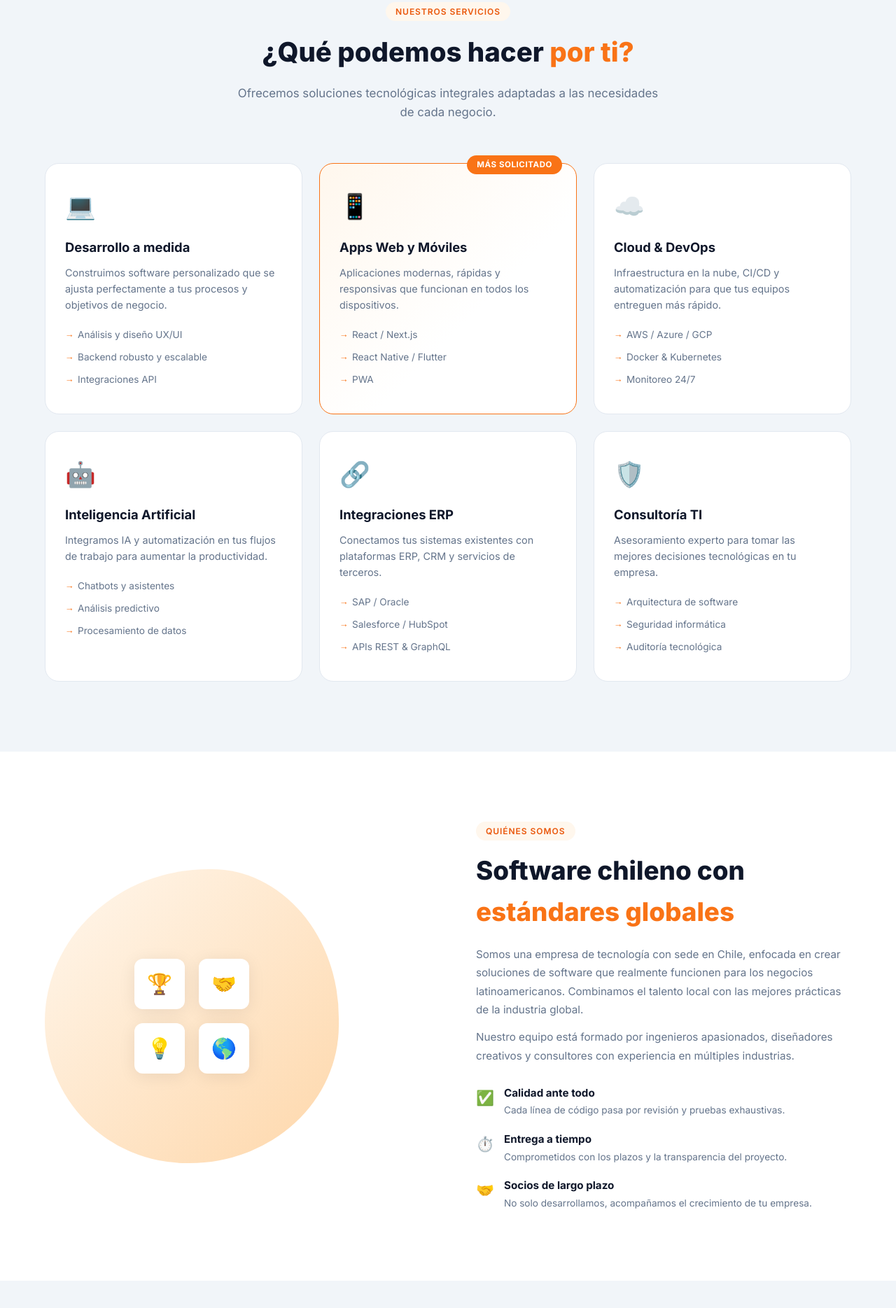
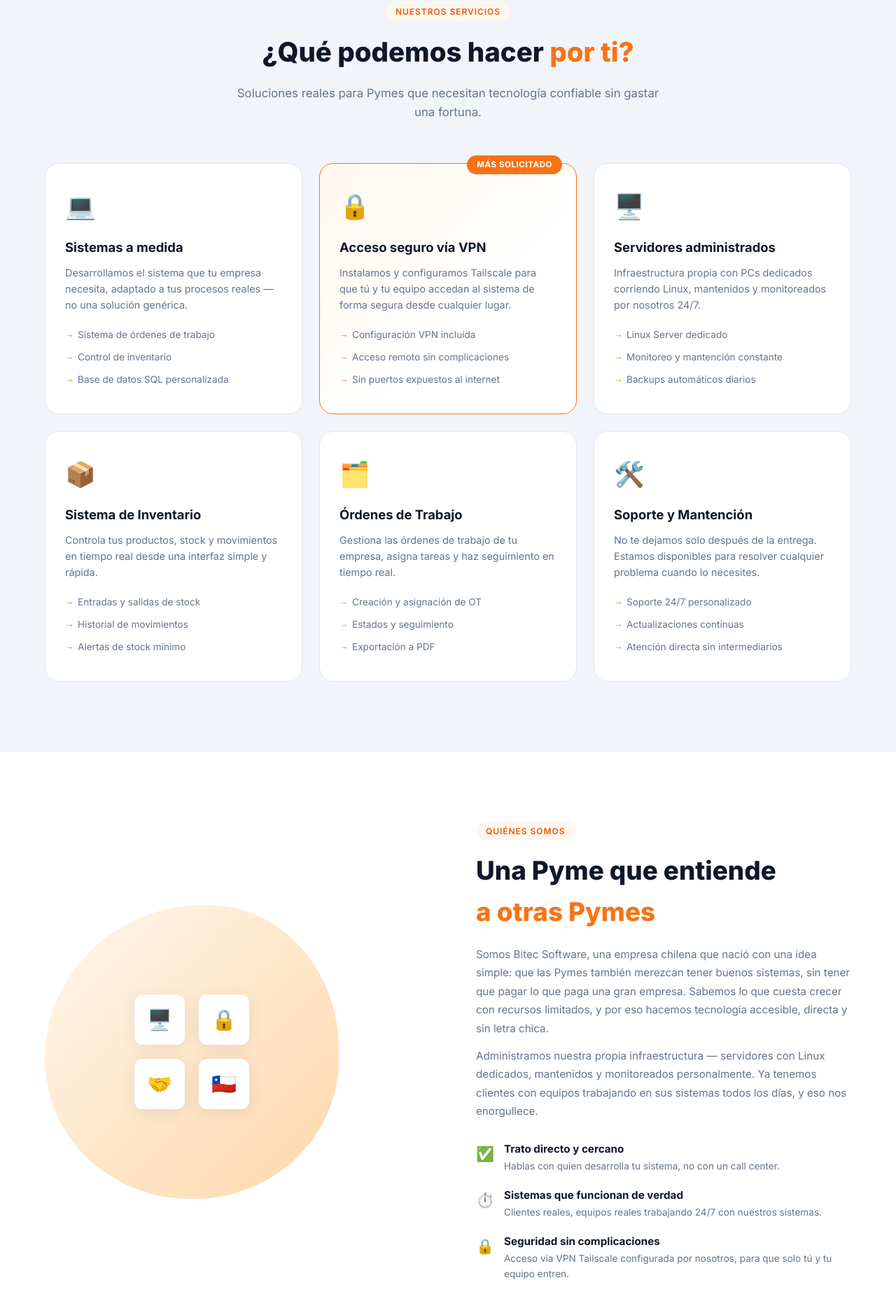
Before and after one commit to IDax1/bitecsoftwarewebdefinitiva, a plain HTML site: page index.html in a window 1280 px wide. Shown: the part 897-2766 px from the top of the page at 70% size. Drawn offline with Linux system fonts and the light colour scheme.

Commit message:
Add files via upload

```diff
--- a/index.html
+++ b/index.html
@@ -43,9 +43,9 @@
   <section class="hero" id="inicio">
     <div class="hero-bg"></div>
     <div class="container hero-content">
-      <div class="hero-badge">🚀 Tecnología que impulsa tu negocio</div>
-      <h1>Soluciones de <span class="highlight">Software</span><br />a la medida de Chile</h1>
-      <p class="hero-desc">Desarrollamos software a medida, aplicaciones web y móviles, y transformamos la tecnología en una ventaja competitiva real para tu empresa.</p>
+      <div class="hero-badge">🚀 SaaS simple, rápido y accesible para tu Pyme</div>
+      <h1>Tu sistema propio,<br /><span class="highlight">sin pagar de más</span></h1>
+      <p class="hero-desc">En Bitec Software desarrollamos sistemas a medida para Pymes chilenas. Acceso seguro vía VPN, servidores administrados por nosotros y soporte real las 24 horas — sin costos de grandes empresas.</p>
       <div class="hero-actions">
         <a href="#contacto" class="btn-primary">Habla con nosotros</a>
         <a href="#servicios" class="btn-ghost">Ver servicios</a>
@@ -53,24 +53,24 @@
     </div>
     <div class="hero-visual">
       <div class="floating-card card1">
-        <div class="fc-icon">⚡</div>
+        <div class="fc-icon">🔒</div>
         <div>
-          <div class="fc-title">Alta performance</div>
-          <div class="fc-sub">Código optimizado</div>
+          <div class="fc-title">Acceso VPN</div>
+          <div class="fc-sub">Tailscale incluido</div>
         </div>
       </div>
       <div class="floating-card card2">
-        <div class="fc-icon">🔒</div>
+        <div class="fc-icon">⚡</div>
         <div>
-          <div class="fc-title">Seguridad</div>
-          <div class="fc-sub">Estándares enterprise</div>
+          <div class="fc-title">Soporte 24/7</div>
+          <div class="fc-sub">Siempre disponibles</div>
         </div>
       </div>
       <div class="floating-card card3">
-        <div class="fc-icon">☁️</div>
+        <div class="fc-icon">🖥️</div>
         <div>
-          <div class="fc-title">Cloud Native</div>
-          <div class="fc-sub">Escalable y confiable</div>
+          <div class="fc-title">Servidor propio</div>
+          <div class="fc-sub">Infraestructura dedicada</div>
         </div>
       </div>
       <div class="code-window">
@@ -80,9 +80,9 @@
         </div>
         <div class="cw-body">
           <div class="cw-line"><span class="kw">const</span> <span class="var">bitec</span> = {</div>
-          <div class="cw-line">&nbsp;&nbsp;mision: <span class="str">'Transformar ideas'</span>,</div>
-          <div class="cw-line">&nbsp;&nbsp;vision: <span class="str">'Software de calidad'</span>,</div>
-          <div class="cw-line">&nbsp;&nbsp;pais: <span class="str">'Chile 🇨🇱'</span>,</div>
+          <div class="cw-line">&nbsp;&nbsp;enfoque: <span class="str">'Pymes chilenas'</span>,</div>
+          <div class="cw-line">&nbsp;&nbsp;acceso: <span class="str">'VPN Tailscale'</span>,</div>
+          <div class="cw-line">&nbsp;&nbsp;soporte: <span class="str">'24/7 real 🇨🇱'</span>,</div>
           <div class="cw-line">};</div>
           <div class="cw-line cw-blank"></div>
           <div class="cw-line"><span class="kw">export default</span> bitec;</div>
@@ -97,68 +97,68 @@
       <div class="section-header">
         <span class="section-tag">Nuestros Servicios</span>
         <h2>¿Qué podemos hacer <span class="highlight">por ti?</span></h2>
-        <p>Ofrecemos soluciones tecnológicas integrales adaptadas a las necesidades de cada negocio.</p>
+        <p>Soluciones reales para Pymes que necesitan tecnología confiable sin gastar una fortuna.</p>
       </div>
       <div class="services-grid">
         <div class="service-card">
           <div class="service-icon">💻</div>
-          <h3>Desarrollo a medida</h3>
-          <p>Construimos software personalizado que se ajusta perfectamente a tus procesos y objetivos de negocio.</p>
+          <h3>Sistemas a medida</h3>
+          <p>Desarrollamos el sistema que tu empresa necesita, adaptado a tus procesos reales — no una solución genérica.</p>
           <ul class="service-list">
-            <li>Análisis y diseño UX/UI</li>
-            <li>Backend robusto y escalable</li>
-            <li>Integraciones API</li>
+            <li>Sistema de órdenes de trabajo</li>
+            <li>Control de inventario</li>
+            <li>Base de datos SQL personalizada</li>
           </ul>
         </div>
         <div class="service-card featured">
           <div class="featured-badge">Más solicitado</div>
-          <div class="service-icon">📱</div>
-          <h3>Apps Web y Móviles</h3>
-          <p>Aplicaciones modernas, rápidas y responsivas que funcionan en todos los dispositivos.</p>
+          <div class="service-icon">🔒</div>
+          <h3>Acceso seguro vía VPN</h3>
+          <p>Instalamos y configuramos Tailscale para que tú y tu equipo accedan al sistema de forma segura desde cualquier lugar.</p>
           <ul class="service-list">
-            <li>React / Next.js</li>
-            <li>React Native / Flutter</li>
-            <li>PWA</li>
+            <li>Configuración VPN incluida</li>
+            <li>Acceso remoto sin complicaciones</li>
+            <li>Sin puertos expuestos al internet</li>
           </ul>
         </div>
         <div class="service-card">
-          <div class="service-icon">☁️</div>
-          <h3>Cloud & DevOps</h3>
-          <p>Infraestructura en la nube, CI/CD y automatización para que tus equipos entreguen más rápido.</p>
+          <div class="service-icon">🖥️</div>
+          <h3>Servidores administrados</h3>
+          <p>Infraestructura propia con PCs dedicados corriendo Linux, mantenidos y monitoreados por nosotros 24/7.</p>
           <ul class="service-list">
-            <li>AWS / Azure / GCP</li>
-            <li>Docker & Kubernetes</li>
-            <li>Monitoreo 24/7</li>
+            <li>Linux Server dedicado</li>
+            <li>Monitoreo y mantención constante</li>
+            <li>Backups automáticos diarios</li>
           </ul>
         </div>
         <div class="service-card">
-          <div class="service-icon">🤖</div>
-          <h3>Inteligencia Artificial</h3>
-          <p>Integramos IA y automatización en tus flujos de trabajo para aumentar la productividad.</p>
+          <div class="service-icon">📦</div>
+          <h3>Sistema de Inventario</h3>
+          <p>Controla tus productos, stock y movimientos en tiempo real desde una interfaz simple y rápida.</p>
           <ul class="service-list">
-            <li>Chatbots y asistentes</li>
-            <li>Análisis predictivo</li>
-            <li>Procesamiento de datos</li>
+            <li>Entradas y salidas de stock</li>
+            <li>Historial de movimientos</li>
+            <li>Alertas de stock mínimo</li>
           </ul>
         </div>
         <div class="service-card">
-          <div class="service-icon">🔗</div>
-          <h3>Integraciones ERP</h3>
-          <p>Conectamos tus sistemas existentes con plataformas ERP, CRM y servicios de terceros.</p>
+          <div class="service-icon">🗂️</div>
+          <h3>Órdenes de Trabajo</h3>
+          <p>Gestiona las órdenes de trabajo de tu empresa, asigna tareas y haz seguimiento en tiempo real.</p>
           <ul class="service-list">
-            <li>SAP / Oracle</li>
-            <li>Salesforce / HubSpot</li>
-            <li>APIs REST & GraphQL</li>
+            <li>Creación y asignación de OT</li>
+            <li>Estados y seguimiento</li>
+            <li>Exportación a PDF</li>
           </ul>
         </div>
         <div class="service-card">
-          <div class="service-icon">🛡️</div>
-          <h3>Consultoría TI</h3>
-          <p>Asesoramiento experto para tomar las mejores decisiones tecnológicas en tu empresa.</p>
+          <div class="service-icon">🛠️</div>
+          <h3>Soporte y Mantención</h3>
+          <p>No te dejamos solo después de la entrega. Estamos disponibles para resolver cualquier problema cuando lo necesites.</p>
           <ul class="service-list">
-            <li>Arquitectura de software</li>
-            <li>Seguridad informática</li>
-            <li>Auditoría tecnológica</li>
+            <li>Soporte 24/7 personalizado</li>
+            <li>Actualizaciones continuas</li>
+            <li>Atención directa sin intermediarios</li>
           </ul>
         </div>
       </div>
@@ -171,38 +171,38 @@
       <div class="about-visual">
         <div class="about-blob">
           <div class="about-icon-grid">
-            <div class="aig-item">🏆</div>
+            <div class="aig-item">🖥️</div>
+            <div class="aig-item">🔒</div>
             <div class="aig-item">🤝</div>
-            <div class="aig-item">💡</div>
-            <div class="aig-item">🌎</div>
+            <div class="aig-item">🇨🇱</div>
           </div>
         </div>
       </div>
       <div class="about-text">
         <span class="section-tag">Quiénes Somos</span>
-        <h2>Software chileno con<br /><span class="highlight">estándares globales</span></h2>
-        <p>Somos una empresa de tecnología con sede en Chile, enfocada en crear soluciones de software que realmente funcionen para los negocios latinoamericanos. Combinamos el talento local con las mejores prácticas de la industria global.</p>
-        <p>Nuestro equipo está formado por ingenieros apasionados, diseñadores creativos y consultores con experiencia en múltiples industrias.</p>
+        <h2>Una Pyme que entiende<br /><span class="highlight">a otras Pymes</span></h2>
+        <p>Somos Bitec Software, una empresa chilena que nació con una idea simple: que las Pymes también merezcan tener buenos sistemas, sin tener que pagar lo que paga una gran empresa. Sabemos lo que cuesta crecer con recursos limitados, y por eso hacemos tecnología accesible, directa y sin letra chica.</p>
+        <p>Administramos nuestra propia infraestructura — servidores con Linux dedicados, mantenidos y monitoreados personalmente. Ya tenemos clientes con equipos trabajando en sus sistemas todos los días, y eso nos enorgullece.</p>
         <div class="about-values">
           <div class="value-item">
             <span class="value-icon">✅</span>
             <div>
-              <strong>Calidad ante todo</strong>
-              <p>Cada línea de código pasa por revisión y pruebas exhaustivas.</p>
+              <strong>Trato directo y cercano</strong>
+              <p>Hablas con quien desarrolla tu sistema, no con un call center.</p>
             </div>
           </div>
           <div class="value-item">
             <span class="value-icon">⏱️</span>
             <div>
-              <strong>Entrega a tiempo</strong>
-              <p>Comprometidos con los plazos y la transparencia del proyecto.</p>
+              <strong>Sistemas que funcionan de verdad</strong>
+              <p>Clientes reales, equipos reales trabajando 24/7 con nuestros sistemas.</p>
             </div>
           </div>
           <div class="value-item">
-            <span class="value-icon">🤝</span>
+            <span class="value-icon">🔒</span>
             <div>
-              <strong>Socios de largo plazo</strong>
-              <p>No solo desarrollamos, acompañamos el crecimiento de tu empresa.</p>
+              <strong>Seguridad sin complicaciones</strong>
+              <p>Acceso vía VPN Tailscale configurada por nosotros, para que solo tú y tu equipo entren.</p>
             </div>
           </div>
         </div>
@@ -215,22 +215,22 @@
     <div class="container">
       <div class="section-header">
         <span class="section-tag">Stack Tecnológico</span>
-        <h2>Herramientas de <span class="highlight">vanguardia</span></h2>
-        <p>Trabajamos con las tecnologías más modernas y confiables del mercado.</p>
+        <h2>Las herramientas con las que <span class="highlight">trabajamos</span></h2>
+        <p>Tecnologías modernas, estables y probadas en producción con nuestros clientes.</p>
       </div>
       <div class="tech-grid">
-        <div class="tech-item"><span>React</span></div>
+        <div class="tech-item"><span>JavaScript</span></div>
+        <div class="tech-item"><span>Python</span></div>
+        <div class="tech-item"><span>Java</span></div>
+        <div class="tech-item"><span>HTML / CSS</span></div>
+        <div class="tech-item"><span>SQL</span></div>
         <div class="tech-item"><span>Node.js</span></div>
-        <div class="tech-item"><span>Python</span></div>
-        <div class="tech-item"><span>Next.js</span></div>
-        <div class="tech-item"><span>TypeScript</span></div>
-        <div class="tech-item"><span>PostgreSQL</span></div>
-        <div class="tech-item"><span>Docker</span></div>
-        <div class="tech-item"><span>AWS</span></div>
-        <div class="tech-item"><span>Azure</span></div>
-        <div class="tech-item"><span>Flutter</span></div>
-        <div class="tech-item"><span>Laravel</span></div>
-        <div class="tech-item"><span>Kubernetes</span></div>
+        <div class="tech-item"><span>SQLite / MySQL</span></div>
+        <div class="tech-item"><span>Linux Server</span></div>
+        <div class="tech-item"><span>Windows Server</span></div>
+        <div class="tech-item"><span>Tailscale VPN</span></div>
+        <div class="tech-item"><span>Nginx</span></div>
+        <div class="tech-item"><span>PWA</span></div>
       </div>
     </div>
   </section>
@@ -241,7 +241,7 @@
       <div class="section-header">
         <span class="section-tag">Planes SaaS</span>
         <h2>Elige el plan que mejor <span class="highlight">se adapta a tu negocio</span></h2>
-        <p>Soluciones SaaS para el crecimiento de tu Pyme.</p>
+        <p>Soluciones SaaS para el crecimiento de tu Pyme, con precios accesibles y sin sorpresas.</p>
       </div>
       <div class="plans-grid">
 
@@ -331,8 +331,8 @@
   <section class="cta-section">
     <div class="container cta-inner">
       <div class="cta-text">
-        <h2>¿Tienes un proyecto en mente?</h2>
-        <p>Cuéntanos tu idea y la convertimos en realidad. Primera consulta sin costo.</p>
+        <h2>¿Tu Pyme necesita un sistema propio?</h2>
+        <p>Cuéntanos qué necesitas y lo hacemos realidad. Primera consulta sin costo.</p>
       </div>
       <a href="#contacto" class="btn-primary btn-large">Comenzar ahora →</a>
     </div>
@@ -344,7 +344,7 @@
       <div class="contact-info">
         <span class="section-tag">Contacto</span>
         <h2>Hablemos de tu <span class="highlight">próximo proyecto</span></h2>
-        <p>Estamos listos para ayudarte a llevar tu empresa al siguiente nivel tecnológico.</p>
+        <p>Escríbenos y te respondemos rápido. Sin formularios eternos ni esperas innecesarias.</p>
         <div class="contact-details">
           <div class="contact-item">
             <span class="ci-icon">📍</span>
@@ -382,11 +382,11 @@
         <div class="form-group">
           <select>
             <option value="" disabled selected>¿Qué servicio necesitas?</option>
-            <option>Desarrollo a medida</option>
-            <option>App Web o Móvil</option>
-            <option>Cloud & DevOps</option>
-            <option>Inteligencia Artificial</option>
-            <option>Consultoría TI</option>
+            <option>Sistema a medida</option>
+            <option>Sistema de Inventario</option>
+            <option>Órdenes de Trabajo</option>
+            <option>Acceso VPN Tailscale</option>
+            <option>Soporte y Mantención</option>
           </select>
         </div>
         <div class="form-group">
@@ -406,15 +406,15 @@
           <img src="img/logobitec naranjo.png" alt="Bitec Logo" class="logo-img" />
           <span class="logo-text">Bitec <span class="logo-accent">Software</span></span>
         </a>
-        <p>Transformando ideas en soluciones digitales desde Chile para el mundo.</p>
+        <p>Tecnología accesible para Pymes chilenas. Simple, seguro y siempre disponible.</p>
       </div>
       <div class="footer-links">
         <h4>Servicios</h4>
         <ul>
-          <li><a href="#servicios">Desarrollo a medida</a></li>
-          <li><a href="#servicios">Apps Web y Móviles</a></li>
-          <li><a href="#servicios">Cloud & DevOps</a></li>
-          <li><a href="#servicios">Inteligencia Artificial</a></li>
+          <li><a href="#servicios">Sistemas a medida</a></li>
+          <li><a href="#servicios">Acceso VPN</a></li>
+          <li><a href="#servicios">Sistema de Inventario</a></li>
+          <li><a href="#servicios">Órdenes de Trabajo</a></li>
         </ul>
       </div>
       <div class="footer-links">
@@ -422,6 +422,7 @@
         <ul>
           <li><a href="#nosotros">Quiénes somos</a></li>
           <li><a href="#tecnologias">Tecnologías</a></li>
+          <li><a href="#planes">Planes</a></li>
           <li><a href="#contacto">Contacto</a></li>
         </ul>
       </div>
```
